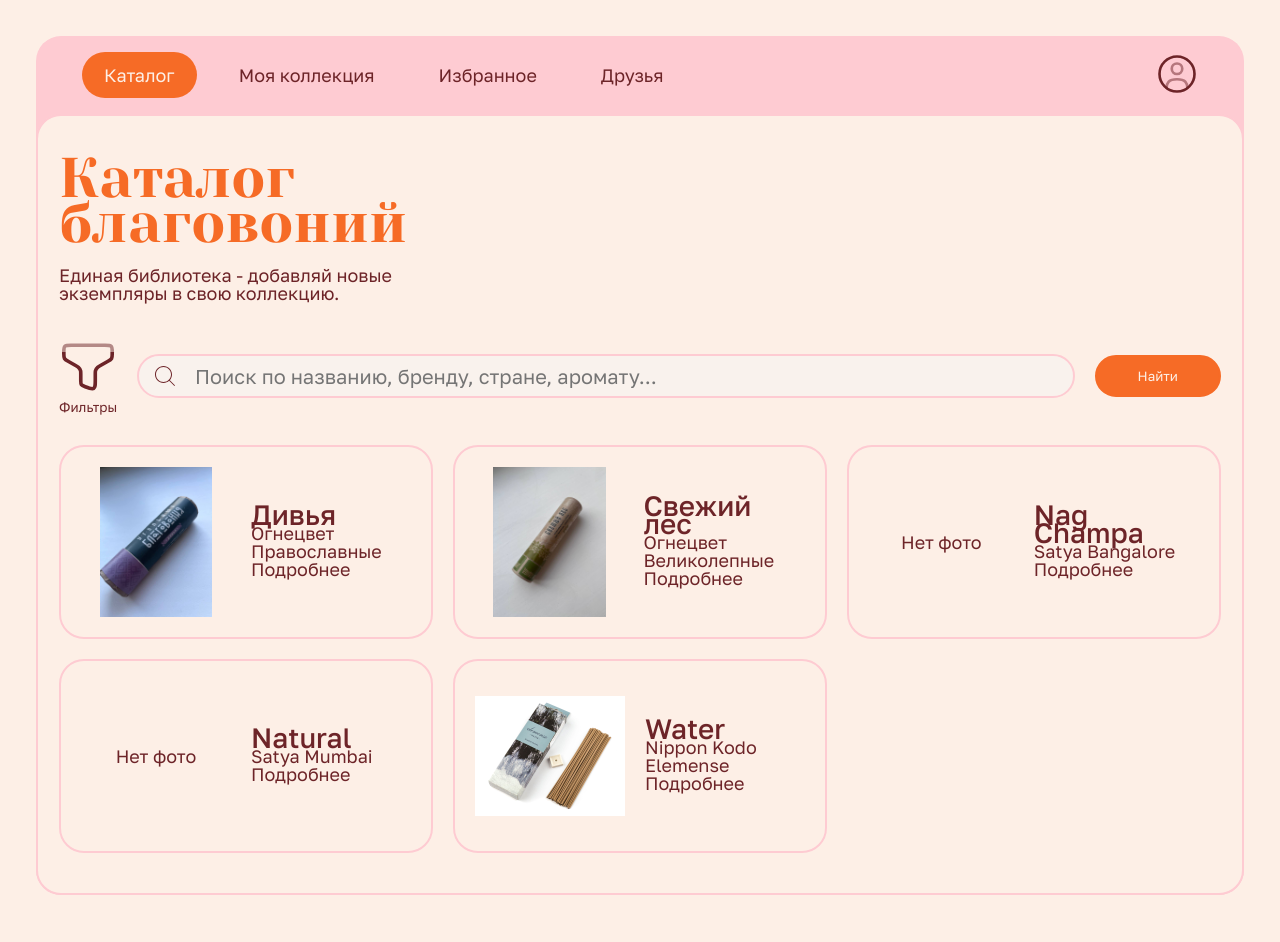
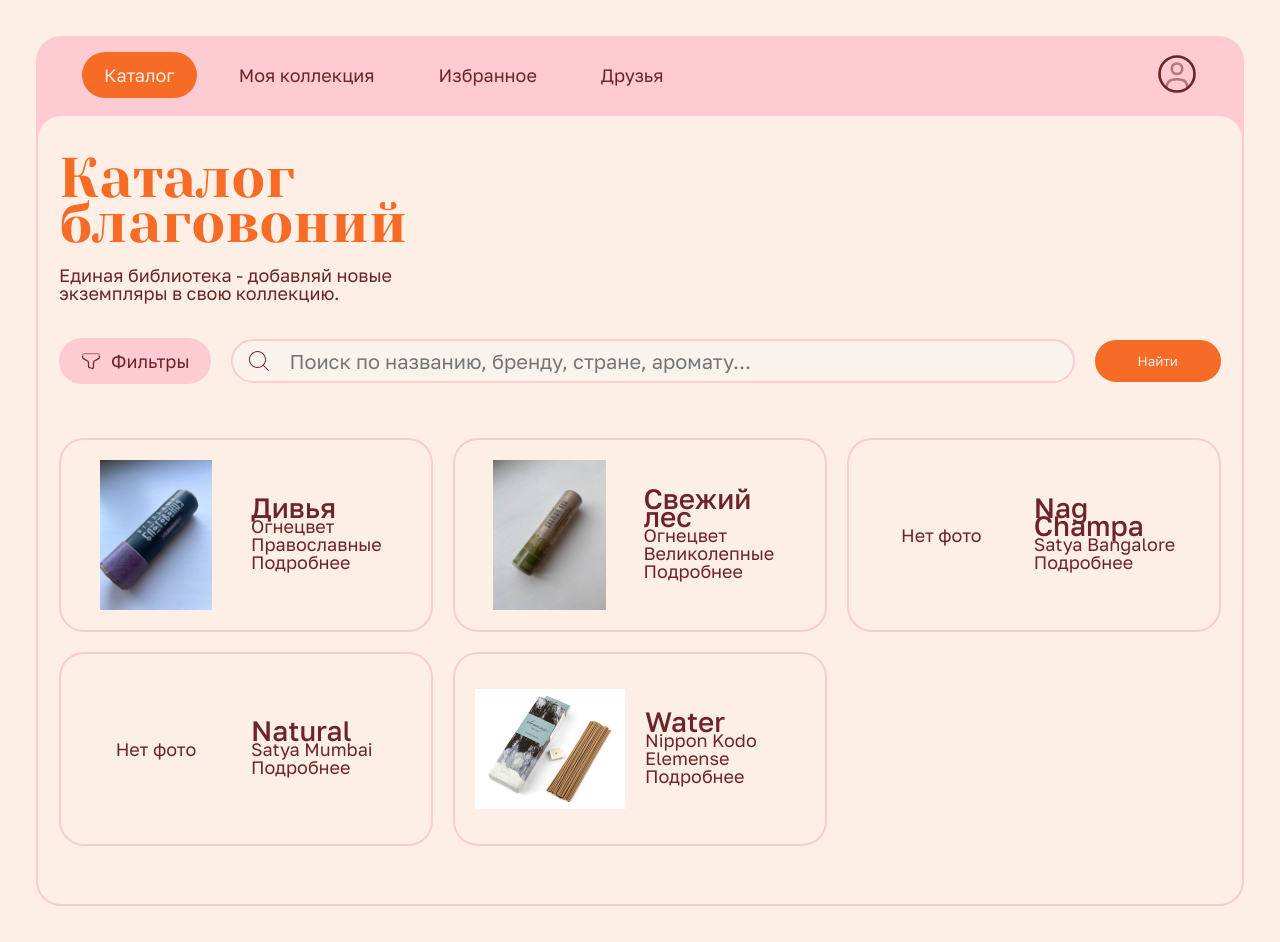
Before and after one commit to jpu-pupi/incense-collection, a React (Vite) app: page / in a window 1280 px wide. Built offline with nearby package versions, Linux system fonts and the light colour scheme.

Commit message:
fix: сохранять выделение кнопки при открытой панели фильтров, добавила состояние фокуса на этой же кнопки

```diff
--- a/src/pages/CatalogPage.css
+++ b/src/pages/CatalogPage.css
@@ -24,15 +24,26 @@
     gap: 20px;
 }
 
+.catalog__filters-toggle[aria-expanded="true"]{
+ color: var(--bg);
+ background: #F8A0AA;
+ border: 2px solid #F8A0AA;
+}
+
+.catalog__filters-toggle:focus{
+    outline: none;
+    border: 2px solid var(--text);
+}
+
 .catalog__list{
     display: grid;
     grid-template-columns: repeat(3, 1fr);
     gap: 20px;
-    padding-top: 30px;
+    padding: 18px 0;
 
 }
 
-.catalog__filters_toggle {
+.catalog__filters-toggle {
     display: flex;
     align-items: center;
     gap: 10px;
@@ -43,11 +54,17 @@
     font-size: 18px;
 }
 
-.catalog__filters_icon {
+.catalog__filters-icon {
     width: 20px;
     height: 20px;
 }
 
+.catalog__selected-filters {
+    display: flex;
+    flex-wrap: wrap;
+    gap: 18px;
+    padding: 18px 0;
+}
 
 @media (max-width: 768px) {
     .catalog__list {
```
